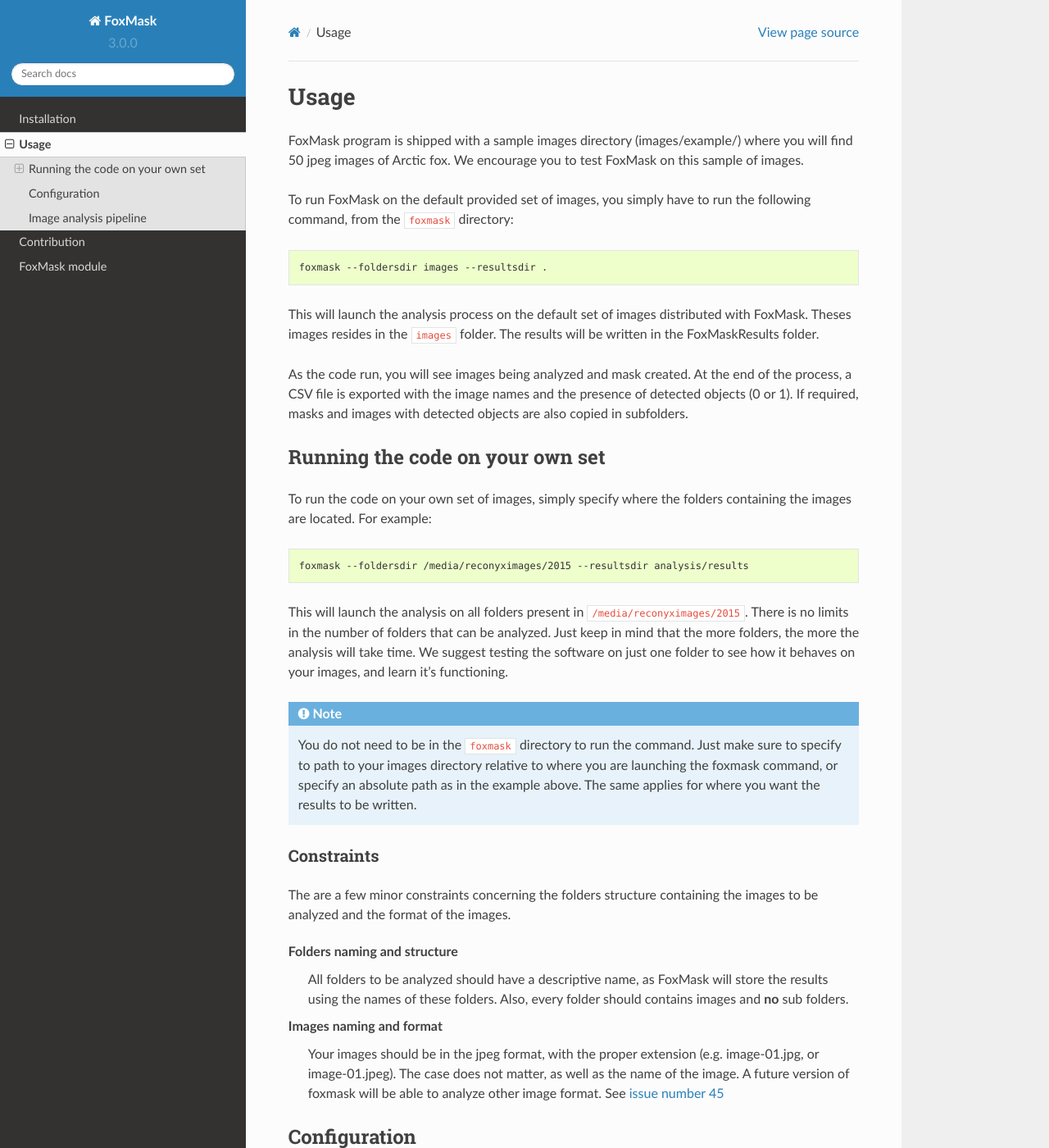
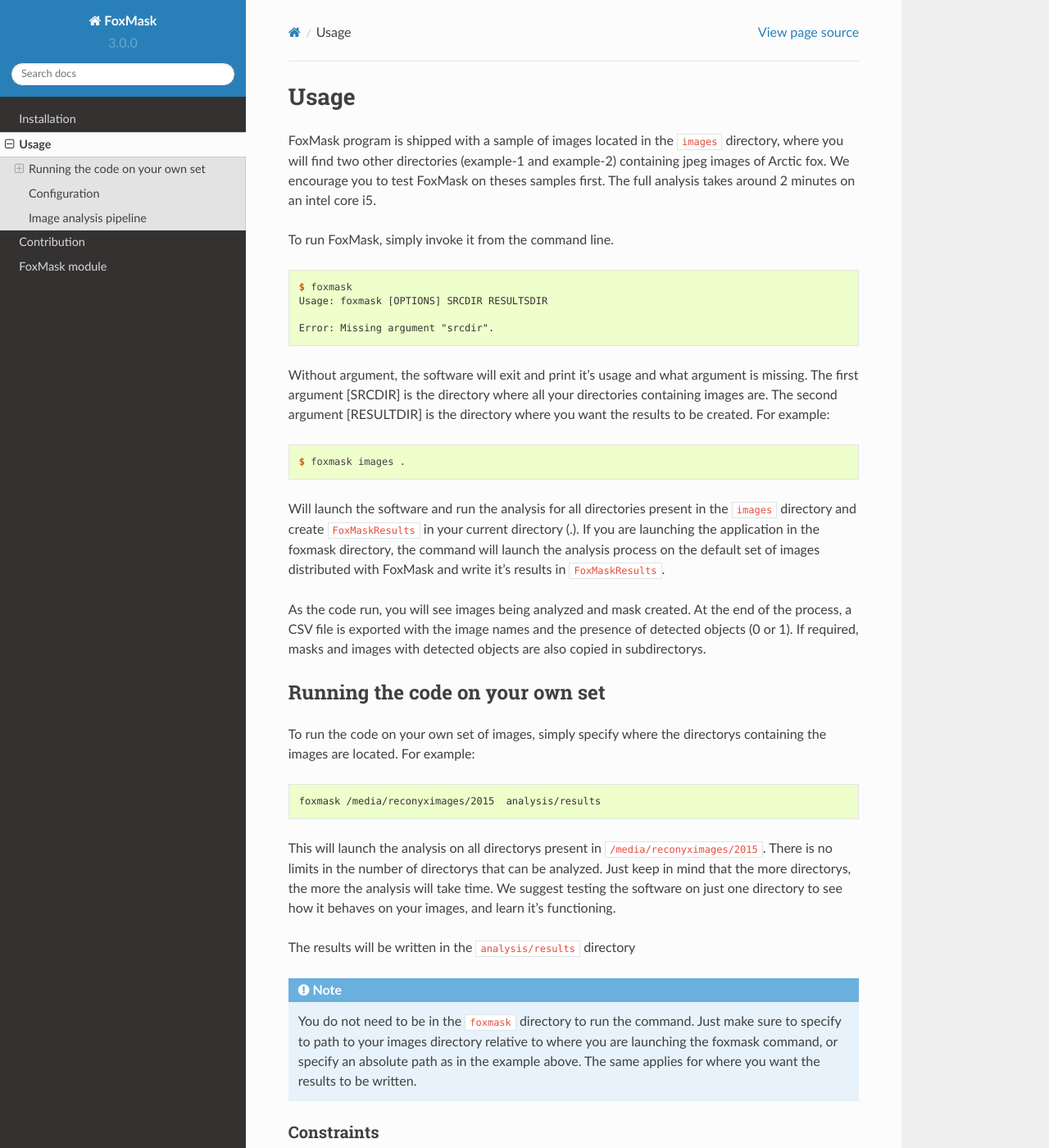
Before and after one commit to edevost/foxmask, a Sphinx documentation site: the page built from docs/usage.rst, in a window 1280 px wide and 1400 px high. Shown: the whole window at 82% size. Built offline with Sphinx 7.4.7 and the Read the Docs theme 2.0.0, drawn with Linux system fonts in a browser that asks for light colours; some of the changed text lies outside the part shown.

Commit message:
More sane behaviour of cli, closes #53.

```diff
--- a/docs/usage.rst
+++ b/docs/usage.rst
@@ -4,45 +4,64 @@
 Usage
 =====
 
-FoxMask program is shipped with a sample images directory (images/example/)
-where you will find 50 jpeg images of Arctic fox. We encourage you to test
-FoxMask on this sample of images.
+FoxMask program is shipped with a sample of images located in the
+``images`` directory, where you will find two other directories (example-1
+and example-2) containing jpeg images of Arctic fox. We encourage you to test
+FoxMask on theses samples first. The full analysis takes around 2 minutes on
+an intel core i5.
 
-To run FoxMask on the default provided set of images, you
-simply have to run the following command, from the ``foxmask``
-directory:
+To run FoxMask, simply invoke it from the command line.
 
 .. code-block:: console
 
-    foxmask --foldersdir images --resultsdir .
+   $ foxmask
+   Usage: foxmask [OPTIONS] SRCDIR RESULTSDIR
 
-This will launch the analysis process on the default set of images
-distributed with FoxMask. Theses images resides in the ``images``
-folder. The results will be written in the FoxMaskResults folder.
+   Error: Missing argument "srcdir".
+
+Without argument, the software will exit and print it's usage and
+what argument is missing. The first argument [SRCDIR] is
+the directory where all your directories containing images are.
+The second argument [RESULTDIR] is the directory where you want the
+results to be created. For example:
+
+.. code-block:: console
+
+   $ foxmask images .
+
+Will launch the software and run the analysis for all directories
+present in the ``images`` directory  and create ``FoxMaskResults`` in your
+current directory (.). If you are launching the application in the foxmask
+directory, the command will launch the analysis process on the default
+set of images distributed with FoxMask and write it's results in
+``FoxMaskResults``.
 
 As the code run, you will see images being analyzed and mask created. At the end of
 the process, a CSV file is exported with the image names and the presence
 of detected objects (0 or 1). If required, masks and images with detected
-objects are also copied in subfolders.
+objects are also copied in subdirectorys.
 
 
 Running the code on your own set
 ================================
 
 To run the code on your own set of images, simply specify
-where the folders containing the images are located. For
+where the directorys containing the images are located. For
 example:
 
 .. code-block:: console
 
-   foxmask --foldersdir /media/reconyximages/2015 --resultsdir analysis/results
+   foxmask /media/reconyximages/2015  analysis/results
 
-This will launch the analysis on all folders present in
+This will launch the analysis on all directorys present in
 ``/media/reconyximages/2015``. There is no limits in the
-number of folders that can be analyzed. Just keep in mind
-that the more folders, the more the analysis will take time.
-We suggest testing the software on just one folder to see
+number of directorys that can be analyzed. Just keep in mind
+that the more directorys, the more the analysis will take time.
+We suggest testing the software on just one directory to see
 how it behaves on your images, and learn it's functioning.
+
+The results will be written in the ``analysis/results``
+directory
 
 .. note::
 
@@ -56,13 +75,13 @@
 Constraints
 -----------
 
-The are a few minor constraints concerning the folders structure containing the
+The are a few minor constraints concerning the directorys structure containing the
 images to be analyzed and the format of the images.
 
-Folders naming and structure
-  All folders to be analyzed should have a descriptive name, as FoxMask
-  will store the results using the names of these folders. Also,
-  every folder should contains images and **no** sub folders.
+Directorys naming and structure
+  All directorys to be analyzed should have a descriptive name, as FoxMask
+  will store the results using the names of these directorys. Also,
+  every directory should contains images and **no** sub directorys.
 
 Images naming and format
   Your images should be in the jpeg format, with the proper extension
```
Also changed, not shown: 2 other files.
